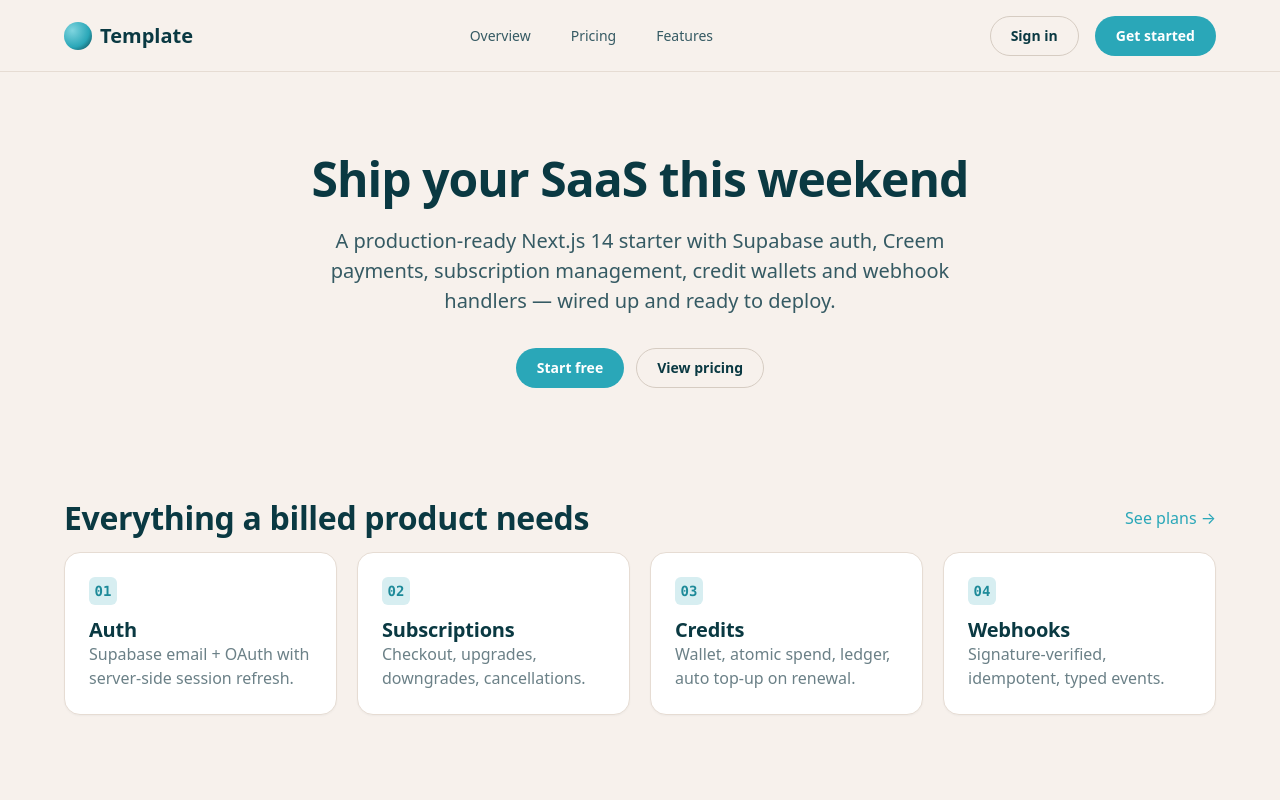
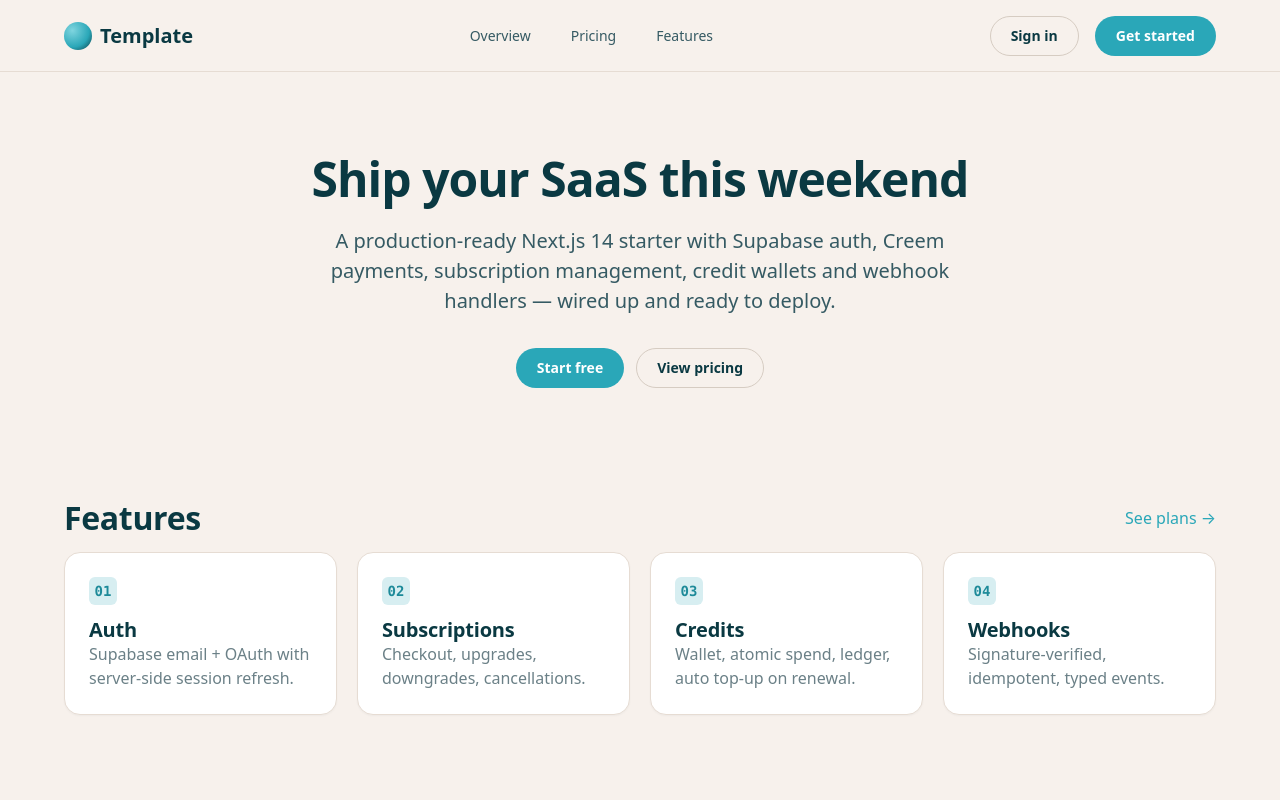
Before and after one commit to alfrednerstu/creem-next-supabase, a Next.js app: page / in a window 1280 px wide. Shown: the top 800 px of the page. Built offline with nearby package versions, Linux system fonts and the light colour scheme; no server answers; a web font is replaced by a local one.

Commit message:
Rename features section heading to 'Features'
https://claude.ai/code/session_01N9xiqRPdzdDoZoVoZwjdLh

```diff
--- a/app/page.tsx
+++ b/app/page.tsx
@@ -30,7 +30,7 @@ export default function HomePage() {
         <section id="features">
           <div className="container stack">
             <header className="row-between">
-              <h2 className="mb-0">Everything a billed product needs</h2>
+              <h2 className="mb-0">Features</h2>
               <Link href="/pricing">See plans &rarr;</Link>
             </header>
             <ul className="tiles" style={{ listStyle: "none", padding: 0 }}>
```
